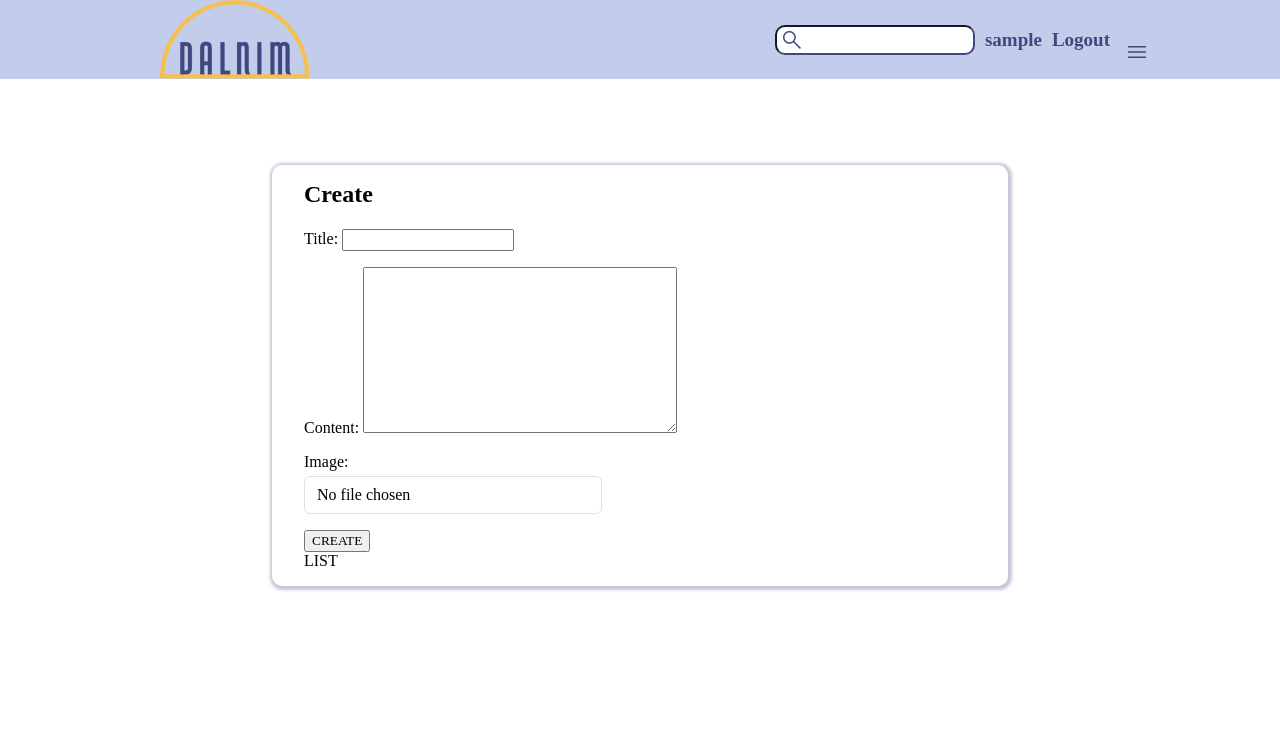
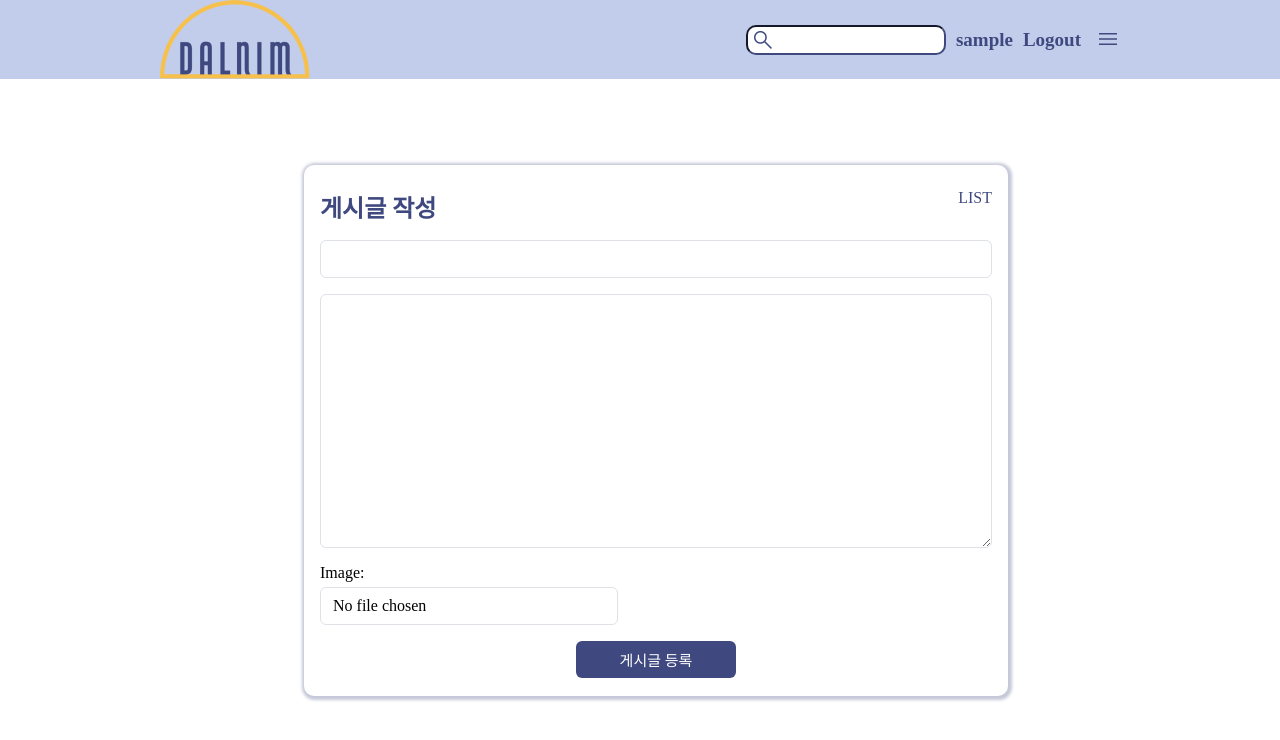
Before and after one commit to Dalnim-PJT/Dalnim-Project, a Django app: page /create/ in a window 1280 px wide. Shown: the top 740 px of the page. Run offline with Django 3.2, Linux system fonts and the light colour scheme; the visitor is signed in with stand-in values (Sample User, id 1); parts of the project's set-up code (start-up, migrations or seed data) failed here and were passed over; some web fonts are replaced.

Commit message:
update profile, index, search, create

```diff
--- a/infobases/forms.py
+++ b/infobases/forms.py
@@ -2,10 +2,31 @@ from django import forms
 from .models import Info, Comment, Image
 
 class InfoForm(forms.ModelForm):
+    title = forms.CharField(
+        label='',
+        label_suffix='',
+        required=True,
+        widget=forms.TextInput(
+            attrs={
+                'class': 'create--form-control',
+                'style': 'width: 100%;',
+            }
+        )
+    )
+    content = forms.CharField(
+        label='',
+        label_suffix='',
+        required=True,
+        widget=forms.Textarea(
+            attrs={
+                'class': 'create--form-control',
+                'style': 'width: 100%;',
+            }
+        )
+    )
     class Meta:
         model = Info
         fields = ('title', 'content',)
-
 
 class ImageForm(forms.ModelForm):
     class Meta:
--- a/infobases/templates/infobases/create.html
+++ b/infobases/templates/infobases/create.html
@@ -7,15 +7,21 @@
 
 {% block content %}
 <article>
+  <div class="create--wrap">
     <div>
-    <h1>Create</h1>
+      <div class="create--title--wrap">
+        <h1 class="dalnim--color">게시글 작성</h1>
+        <a class="dalnim--color" href="{% url 'infobases:index'%}">LIST</a>
+      </div>
       <form action="{% url 'infobases:create' %}" method="POST" enctype="multipart/form-data">
         {% csrf_token %}
         {{ info_form.as_p }}
         {{ image_form.as_p }}
-      <input type="submit" value="CREATE">
+        <div class="dalnim--button--wrap">
+          <input class="dalnim--button" type="submit" value="게시글 등록">
+        </div>
       </form>
-    <a href="{% url 'infobases:index'%}">LIST</a>
+    </div>
   </div>
 </article>
 {% endblock content %}
--- a/infobases/templates/infobases/main.html
+++ b/infobases/templates/infobases/main.html
@@ -69,7 +69,7 @@
         <article class="item-1">
           <h3 class="main--list--title">유튜브 인기 급상승 Top 5</h3>
           {% comment %} width="560" height="315" {% endcomment %}
-          <iframe width="100%" height="100%"
+          <iframe width="100%" height="90%"
           src={{ youtube_trending_video_list }}
           title="YouTube video player"
           frameborder="0"
--- a/static/css/base.css
+++ b/static/css/base.css
@@ -142,7 +142,6 @@ nav {
   'opsz' 48;
   color: rgb(63,73,127);
   vertical-align: sub;
-  position:absolute;
   left:0;
   padding-left: 5px;
 }
--- a/static/css/create.css
+++ b/static/css/create.css
@@ -2,7 +2,64 @@ article {
   width: 70%;
   margin: auto;
   margin-bottom: 20px;
-    padding: 1rem 2rem;
+}
+
+.create--wrap {
+  width: 100%;
   border-radius: 10px;
   box-shadow: 1px 1px 3px 3px rgba(63,73,127, 0.3);
+  padding: 1.5rem 1rem 0.8rem 1rem;
 }
+
+.create--title--wrap {
+  display: flex;
+  justify-content: space-between;
+}
+
+
+.create--form-control{
+  display: block;
+  padding: 0.375rem 0.75rem;
+  font-size: 1rem;
+  font-weight: 400;
+  line-height: 1.5;
+  color: black;
+  background-color: white;
+  box-sizing: border-box;
+  background-clip: padding-box;
+  border: 1px solid #dee2e6;
+  appearance: none;
+  border-radius: 0.375rem;
+  transition: border-color .15s ease-in-out, box-shadow .15s ease-in-out;
+}
+
+.create--form-control:focus {
+  border-color: rgb(138, 147, 202);
+  outline: none;
+  box-shadow: 0.5px 0.5px 10px 1px rgba(173, 182, 233, 0.3);
+}
+.dalnim--button--wrap {
+  display: flex;
+  justify-content: center;
+}
+.dalnim--button {
+  width: 10rem;
+  border: none;
+  background-color: rgb(63,73,127);
+  color: white;
+  border-radius: 0.375rem;
+  padding: 0.5rem 0.6rem;
+  margin-bottom: 5px;
+  font-size: 15px;
+  display: block;
+  cursor: pointer;
+  text-align: center;
+}
+.dalnim--button:hover {
+  background-color: rgb(94, 108, 190);
+}
+
+.dalnim--color {
+  color: rgb(63,73,127);
+
+}
--- a/templates/base.html
+++ b/templates/base.html
@@ -23,7 +23,7 @@
               <form action="{% url 'infobases:search' %}" class="nav--right__margin">
                 <div class="search--box">
                   <input type="search" class="main--color" name='q'>
-                  <span class="material-symbols-outlined icon__size">search</span>
+                  <span class="material-symbols-outlined icon__size" style="position:absolute;">search</span>
                   <button type="submit" class="nav--right__btn">
                   </button>
                 </div>
```
Also changed, not shown: Develop/DailyRecord/23.06/230601.md (added, +14 -0 lines), accounts/templates/accounts/profile.html (+19 -7 lines), infobases/templates/infobases/index.html (+17 -7 lines), infobases/templates/infobases/search.html (+11 -8 lines), static/css/index.css (+43 -2 lines), static/css/main.css (+7 -2 lines), static/css/profile.css (+10 -0 lines), static/css/search.css (+13 -1 lines), Develop/img/230601_1.png (added), Develop/img/230601_2.png (added), Develop/img/230601_3.png (added). Lines whose indentation alone changed are shown as unchanged.
